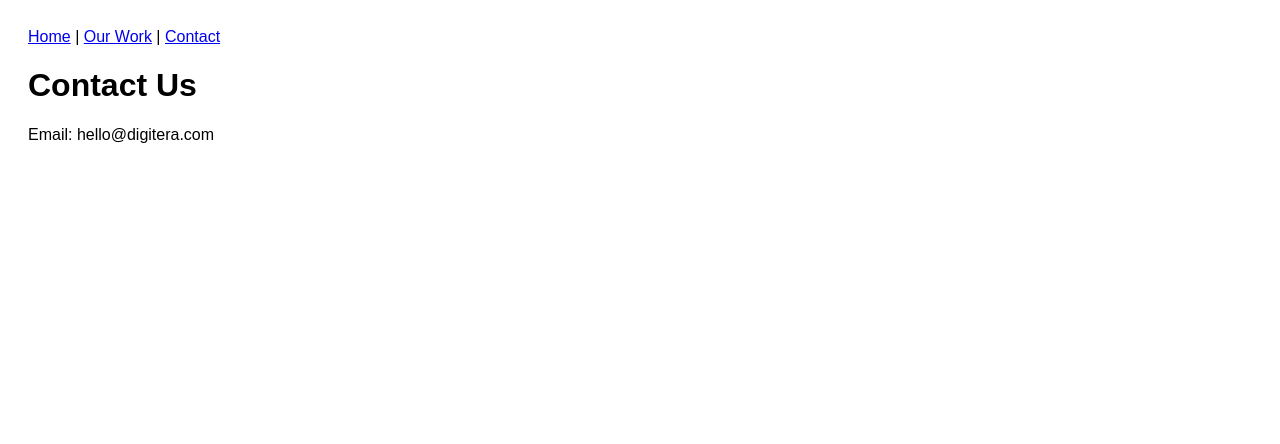
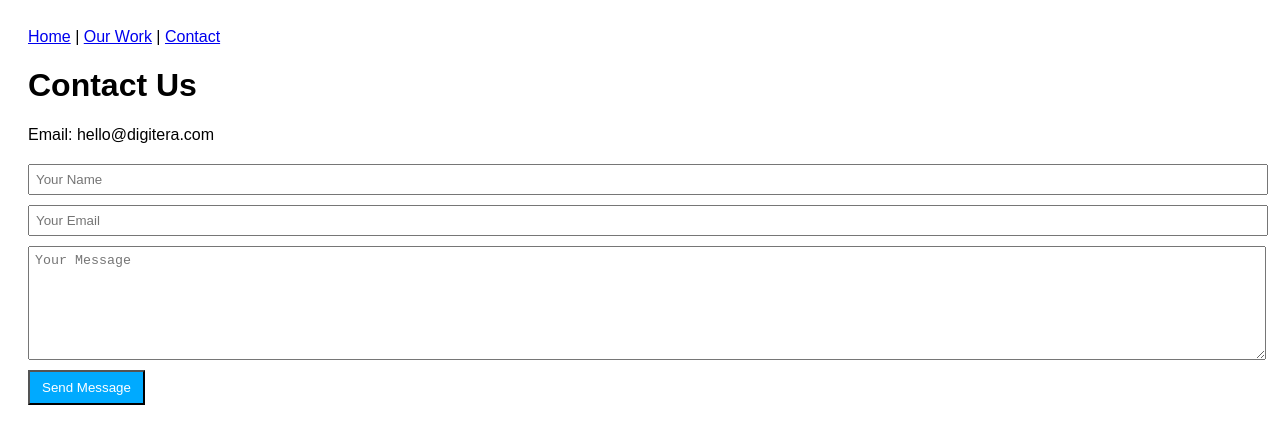
Before and after one commit to braypalloo-sys/Degitera, a Next.js app: page /pages/pages/contact in a window 1280 px wide. Shown: the top 444 px of the page. Built offline with nearby package versions, Linux system fonts and the light colour scheme.

Commit message:
Update contact.js

```diff
--- a/pages/pages/pages/contact.js
+++ b/pages/pages/pages/contact.js
@@ -18,6 +18,29 @@ export default function Contact() {
 
         <h1>Contact Us</h1>
         <p>Email: hello@digitera.com</p>
+
+        <form style={{ marginTop: 20 }}>
+          <input
+            type="text"
+            name="name"
+            placeholder="Your Name"
+            style={{ display: "block", marginBottom: 10, padding: 6, width: "100%" }}
+          />
+          <input
+            type="email"
+            name="email"
+            placeholder="Your Email"
+            style={{ display: "block", marginBottom: 10, padding: 6, width: "100%" }}
+          />
+          <textarea
+            name="message"
+            placeholder="Your Message"
+            style={{ display: "block", marginBottom: 10, padding: 6, width: "100%", height: 100 }}
+          />
+          <button type="submit" style={{ padding: "8px 12px", backgroundColor: "#00aaff", color: "#fff" }}>
+            Send Message
+          </button>
+        </form>
       </main>
     </>
   );
```
